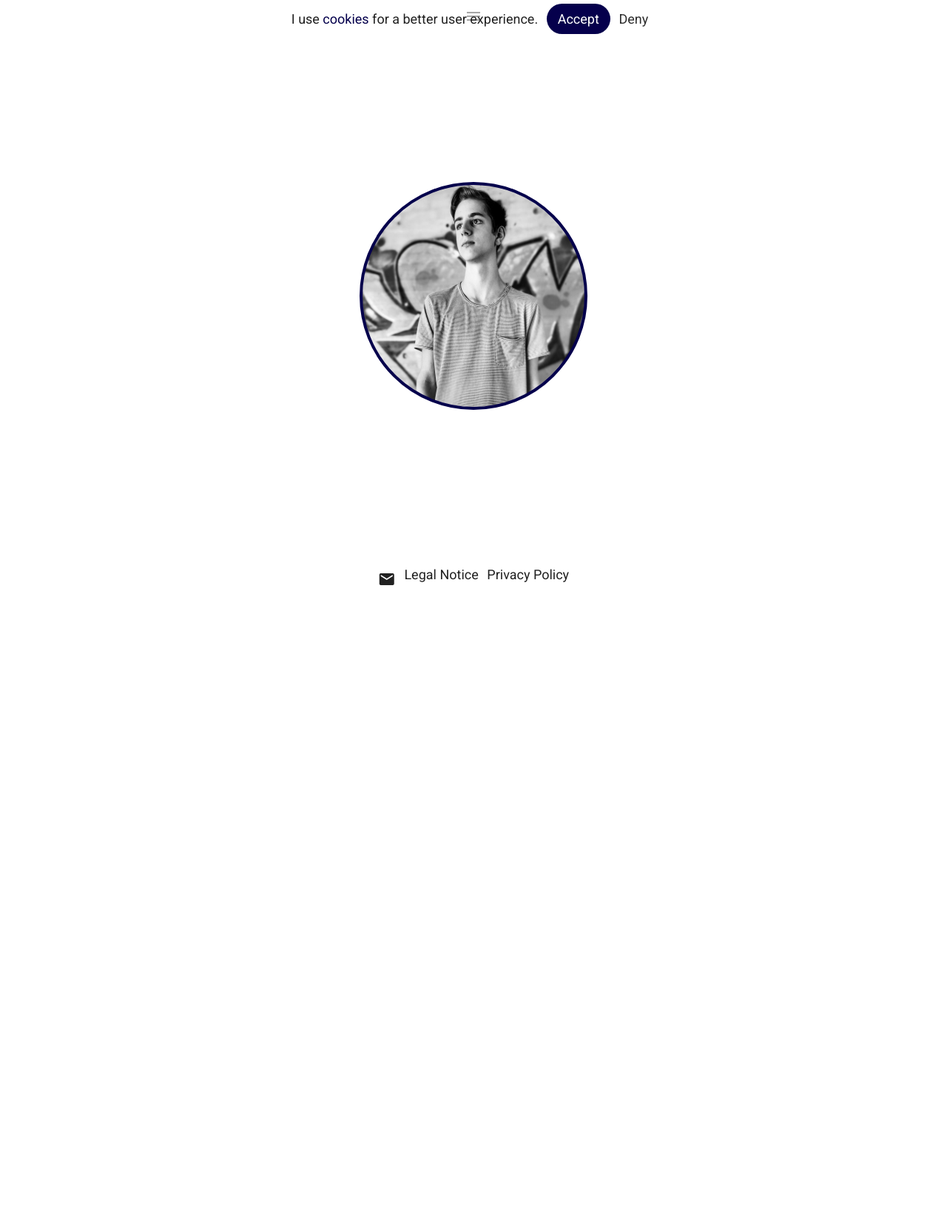
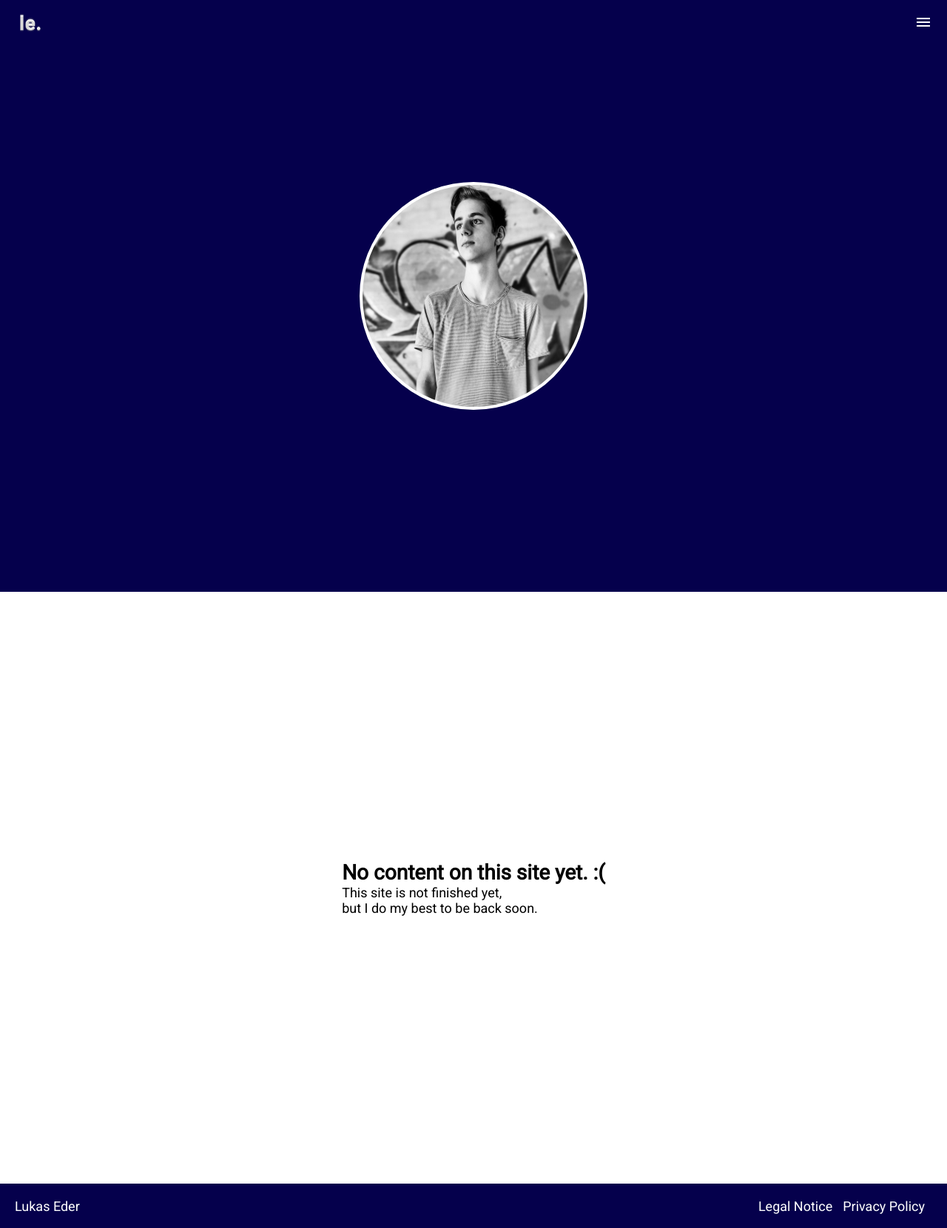
Before and after one commit to GermanKingYT/lukased.github.io, a PHP site: page / in a window 1280 px wide. Shown: the whole page at 74% size. Before the commit the page ends 791 px from the top, so only its background shows below. Run offline with PHP 8.4, Linux system fonts and the light colour scheme.

Commit message:
Big magical update!

```diff
--- /dev/null
+++ b/css/footer.css
@@ -0,0 +1,43 @@
+/* </> Lukas Eder */
+
+/* -- @footer -- */
+
+footer {
+    position: relative;
+    width: 100%;
+    height:60px;
+    background: #05004c;
+}
+
+.footer-area-left {
+    position: absolute;
+    display: inline-block;
+    left: 0;
+    float: left;
+    top: 50%;
+    transform: translateY(-50%);
+    margin: 0 0 0 20px;
+}
+
+.footer-info {
+    display: inline-block;
+    color: #fff;
+    font-size: 18px;
+}
+
+.footer-area-right {
+    position: absolute;
+    display: inline-block;
+    right: 0;
+    float: right;
+    top: 50%;
+    transform: translateY(-50%);
+    margin: 0 20px 0 0;
+}
+.footer-nav>ul>li>a {
+
+    font-size: 18px;
+    color: #fff;
+
+    margin: 0 10px 0 0;
+}
--- /dev/null
+++ b/css/header.css
@@ -0,0 +1,139 @@
+/* </> Lukas Eder */
+
+/* -- @header -- */
+
+header {
+    position: relative;
+    display: block;
+    width: 100%;
+    height: 100vh;
+    background: #05004c;
+}
+
+
+.header-area-nav-left {
+    position: absolute;
+    display: block;
+    left: 0;
+    float: left;
+    top: 50%;
+    transform: translateY(-50%);
+    margin: 0 0 0 20px;
+}
+
+.header-logo>a>.logo {
+    width: 42px;
+    height: 42px;
+    background: url('../img/logo-w.png') no-repeat top center;
+    background-size: 42px 42px;
+}
+
+.header-area-nav {
+    position: absolute;
+    display: block;
+    top: 0;
+    width: 100%;
+    height: 60px;
+}
+
+.header-area-nav-right {
+    position: absolute;
+    display: block;
+    right: 0;
+    float: right;
+    top: 50%;
+    transform: translateY(-50%);
+    margin: 0 20px 0 0;
+}
+
+.header-nav>ul>li>a {
+    color: #fff;
+}
+
+.header-area-avatar {
+    position: absolute;
+    display: block;
+    left: 50%;
+    top: 50%;
+    transform: translate(-50%,-50%);
+}
+
+.header-area-avatar {
+    width: 300px;
+    height: 300px;
+    background: url("../img/avatar.jpg") no-repeat center top;
+    background-size: 300px auto;
+    border: 4px solid #fff;
+    border-radius: 100%;
+}
+
+.header-area-scroll {
+    position: absolute;
+    bottom: 0;
+    margin: 10px 0 10px 0;
+    left: 50%;
+    transform: translateX(-50%);
+}
+.header-area-scroll>a {
+    color: #fff;
+}
+
+/* -- @menu -- */
+
+.menu {
+    z-index: 10000;
+    display: block;
+    position: fixed;
+    width: 25%;
+    height: 100vh;
+    top: 0;
+    right: -100%;
+    background: #fff;
+}
+.menu-header {
+    position: absolute;
+    display: block;
+    top: 0;
+    width: 100%;
+    height: 60px;
+    background: #fff;
+}
+
+
+.menu-header-area-nav {
+    position: absolute;
+    display: block;
+    top: 0;
+    width: 100%;
+    height: 60px;
+}
+
+.menu-header-area-nav-right {
+    position: absolute;
+    display: block;
+    right: 0;
+    float: right;
+    top: 50%;
+    transform: translateY(-50%);
+    margin: 0 20px 0 0;
+}
+
+.menu-nav{
+    position: absolute;
+    top:50%;
+    left: 50%;
+    transform: translate(-50%,-50%);
+}
+
+.menu-nav>ul>li>a {
+    display: block;
+    padding: 10px 0 10px 0;
+    font-size: 18px;
+    color: #212121;
+}
+
+@media only screen and (max-width: 768px) {
+    .menu {
+        width: 100%;
+    }
+}
--- a/css/main.css
+++ b/css/main.css
@@ -1,12 +1,12 @@
 /* </> Lukas Eder */
+
 
 /*
    -- @colors --
    blue=05004c
    light-blue=b8b3ff
    red=7f0000
-
-
+   black=212121
 */
 
 /* -- @general -- */
@@ -19,17 +19,8 @@
 html, body {
     width: 100%;
     height: 100%;
-    font-size: 62.5%;
     font-family: "Roboto", sans-serif;
-    background-color: #fff;
-}
-
-::selection {
-    background: #b8b3ff;
-}
-
-::-moz-selection {
-    background: #b8b3ff;
+    background-color: #ccc;
 }
 
 a {
@@ -37,18 +28,10 @@ a {
     cursor: pointer;
 }
 
-/* -- @material-icons -- */
-
-.material-icons {
-    vertical-align: top !important;
-}
-
-/* -- @list -- */
+/* -- @things -- */
 
 .inline-list {
     display: inline-block;
-    margin: 0;
-    padding: 0;
     list-style-type: none;
     text-align: center;
 }
@@ -64,218 +47,61 @@ a {
     text-align: left;
 }
 
-/* -- @cookie -- */
 
-.cookie {
-    z-index: 1000;
-    position: absolute;
-    width: 100%;
-    display: block;
-    padding: 15px 0 15px 0;
-    background: rgba(255, 255, 255, 0.6);
-    text-align: center;
+.btn {
+    display: inline-block;
+    font-size: 18px;
+    padding: 10px 15px 10px 15px;
+    background: #ddd;
+    color: #212121;
+    border: none;
+    border-radius: 45px;
+    cursor: pointer;
 }
 
-.cookieText {
-    position: relative;
-    display: inline-block;
+.btn-blue {
+    background: #05004c;
+    color: #fff;
 }
 
-.cookieText>p {
-    font-size: 18px;
-    font-size: 1.8rem;
-    color: #212121;
+.btn-red {
+    background: #7f0000;
+    color: #fff;
 }
 
-.cookieText>p>a {
-    font-size: 18px;
-    font-size: 1.8rem;
-    color: #05004c;
-    text-decoration: none;
-}
-
-.cookieAction {
-    position: relative;
-    display: inline-block;
-    margin: 0 10px 0 0;
-}
-
-
-
-.cookieAccept {
-    padding: 10px 15px 10px 15px;
-    margin: 0 10px 0 10px;
-    font-size: 1.8rem;
-    color: #fff;
-    background: #05004c;
-    border-radius: 45px;
-}
-
-.cookieDeny {
-    font-size: 1.8rem;
-    color: #2d2d2d;
-}
-
-/* -- @wrapper -- */
-
-.wrapper {
-    width: 100%;
-    height: 100%;
-
-}
-
-
-/* -- @header -- */
-
-header {
-    top: 0;
-    position: absolute;
-    left: 50%;
-    transform: translateX(-50%);
-    margin: 10px 0 0 0;
-}
-
-header>nav>ul>li>a {
-    text-decoration: none;
-    font-size: 18px;
-    font-size: 1.8rem;
-    padding: 0 5px 0 5px;
-    color: #212121;
+.material-icons {
+    vertical-align: middle;
 }
 
 /* -- @main -- */
 
 main {
+    position: relative;
+    display: block;
+    width: 100%;
+    height: 100vh;
+    background: #fff;
+}
+
+
+section {
+    position: relative;
+    display: block;
+    width: 100%;
+    height: 100vh;
+}
+
+article {
     position: absolute;
     top: 50%;
     left: 50%;
-    transform: translate(-50%, -50%);
+    transform: translate(-50%,-50%);
 }
 
-.avatar {
-    width: 300px;
-    height: 300px;
-    background: url("../img/avatar.jpg") no-repeat center top;
-    background-size: 300px auto;
-    border: 4px solid #05004c;
-    border-radius: 100%;
+h1 {
+    font-size: 28px;
 }
 
-.logo {
-    width: 300px;
-    height: 300px;
-    background: url("../img/logo.png") no-repeat;
-    background-size: 300px auto;
-    border-radius: 100%;
+p {
+    font-size: 18px;
 }
-
-/* -- @footer -- */
-
-.footer-nav {
-    position: absolute;
-    bottom: 0;
-    left: 50%;
-    transform: translateX(-50%);
-    margin-bottom: 10px;
-}
-
-.footer-links {
-    position: absolute;
-    bottom: 0;
-    left: 0;
-    margin: 0 0 10px 20px;
-}
-
-.footer-links>ul>li>a {
-    vertical-align: middle !important;
-    font-size: 18px;
-    font-size: 1.8rem;
-    color: #212121;
-    text-decoration: none;
-    padding: 0 5px 0 5px;
-    cursor: pointer;
-}
-
-
-footer>.footer-nav>ul>li>a {
-    vertical-align: middle !important;
-    font-size: 18px;
-    font-size: 1.8rem;
-    color: #212121;
-    text-decoration: none;
-    padding: 0 5px 0 5px;
-    cursor: pointer;
-}
-
-/* -- @menu -- */
-
-
-.menu {
-    z-index: 10000;
-    top: 0;
-    left: -100%;
-    position: absolute;
-    width: 100%;
-    height: 100%;
-    background: #05004c;
-}
-
-.menu-header {
-    top: 0;
-    position: absolute;
-    left: 50%;
-    transform: translateX(-50%);
-}
-
-.menu-header>nav>ul>li>a {
-    text-decoration: none;
-    font-size: 18px;
-    font-size: 1.8rem;
-    padding: 0 5px 0 5px;
-    color: #fff !important;
-}
-
-
-.menu-main>.menu-links>ul>li>a {
-    text-decoration: none;
-    font-size: 24px;
-    font-size: 2.4rem;
-    color: #fff !important;
-    line-height: 35px;
-}
-
-.menu-footer>.menu-footer-nav>ul>li>a {
-    text-decoration: none;
-    font-size: 18px;
-    font-size: 1.8rem;
-    padding: 0 5px 0 5px;
-    color: #fff !important;
-}
-.menu-footer-nav {
-    position: absolute;
-    bottom: 0;
-    left: 50%;
-    transform: translateX(-50%);
-    margin-bottom: 10px;
-}
-
-/* -- @media -- */
-
-@media only screen and (max-width: 768px) {
-    .cookieText {
-        display: block;
-    }
-    .cookieAction {
-        display: block;
-        margin: 15px 0 10px 0;
-    }
-
-    .footer-nav>ul>li>a {
-        display: block;
-        line-height: 25px;
-    }
-    .menu-footer-nav>ul>li>a {
-        display: block;
-        line-height: 25px;
-    }
-}
--- a/index.html
+++ b/index.html
@@ -26,79 +26,116 @@
         <meta name="theme-color" content="#05004c">
 
         <link href="https://fonts.googleapis.com/css?family=Roboto" rel="stylesheet">
+        <link href="https://fonts.googleapis.com/css?family=Roboto+Slab" rel="stylesheet">
         <link href="https://fonts.googleapis.com/icon?family=Material+Icons" rel="stylesheet">
         <link href="https://maxcdn.bootstrapcdn.com/font-awesome/4.7.0/css/font-awesome.min.css" rel="stylesheet">
+        <link href="css/cookie.css" rel="stylesheet">
+        <link href="css/header.css" rel="stylesheet">
+        <link href="css/footer.css" rel="stylesheet">
         <link href="css/main.css" rel="stylesheet">
 
         <script src="js/jquery-3.2.1.min.js"></script>
         <script src="js/main.js"></script>
     </head>
-    <body>
+
+    <body><!--
         <div class="cookie">
-            <div class="cookieText">
-                <p>I use <a href="legal_notice.html#privacy-policy">cookies</a> for a better user experience.</p>
+            <div class="cookie-wrapper">
+                <p>I use <a href="legal-notice.html#privacy-policy">cookies</a> for a better user experience.</p>
+
+                <ul class="inline-list">
+                    <li><a class="cookieAccept btn btn-blue">Accept</a></li>
+                    <li><a class="cookieDeny"><i class="material-icons">close</i></a></li>
+                </ul>
             </div>
-            <div class="cookieAction">
-                <ul class="inline-list">
-                    <li><a class="cookieAccept">Accept</a></li>
-                    <li><a class="cookieDeny">Deny</a></li>
-                </ul>
+        </div>-->
+
+        <div class="wrapper">
+            <header>
+                <div class="header-wrapper">
+                    <div class="header-area-nav">
+                        <div class="header-area-nav-left">
+                            <div class="header-logo">
+                                <a href="#"><div class="logo"></div></a>
                             </div>
                         </div>
 
-        <div class="wrapper">
-            <header>
-                <nav>
+                        <div class="header-area-nav-right">
+                            <nav class="header-nav">
                                 <ul class="inline-list">
-                        <li><a class="menu-open"><i class=" material-icons">menu</i></a></li>
+                                    <li><a class="menu-show"><i class="material-icons">menu</i></a></li>
                                 </ul>
                             </nav>
+                        </div>
+                    </div>
+
+                    <div class="header-area-avatar">
+                        <div class="header-avatar"></div>
+                    </div>
+
+                    <div class="header-area-scroll">
+                        <a class="scroll" href="#first"><i class="material-icons">&#xE5DB;</i></a>
+                    </div>
+                </div>
             </header>
 
             <main>
-                <div class="avatar"></div>
+                <div class="main-wrapper">
+                    <section id="first">
+                        <article>
+                            <h1>No content on this site yet. :(</h1>
+                            <p>
+                                This site is not finished yet,<br>
+                                but I do my best to be back soon.<br>
+                            </p>
+                        </article>
+                    </section>
+                </div>
             </main>
 
             <footer>
+                <div class="footer-wrapper">
+                    <div class="footer-area-left">
+                        <p class="footer-info">Lukas Eder</p>
+                    </div>
+
+                    <div class="footer-area-right">
                         <nav class="footer-nav">
                             <ul class="inline-list">
-                        <li><a href="mailto:lukasedeeeer@gmail.com"><i class="material-icons">email</i></a></li>
-                        <li><a href="legal_notice.html#legal-notice">Legal Notice</a></li>
-                        <li><a href="legal_notice.html#privacy-policy">Privacy Policy</a></li>
+                                <li><a href="legal-notice.html#legal-notice">Legal Notice</a></li>
+                                <li><a href="legal-notice.html#privacy-policy">Privacy Policy</a></li>
                             </ul>
                         </nav>
+                    </div>
+                </div>
             </footer>
         </div>
 
         <div class="menu">
             <header class="menu-header">
-                <nav>
+                <div class="menu-header-wrapper">
+                    <div class="menu-header-area-nav-right">
+                        <nav class="menu-header-nav">
                             <ul class="inline-list">
-                        <li><a class="menu-close"><i class=" material-icons">close</i></a></li>
+                                <li><a class="menu-hide"><i class="material-icons">close</i></a></li>
                             </ul>
                         </nav>
+                    </div>
+                </div>
             </header>
-
-            <main class="menu-main">
-                <nav class="menu-links">
+            <div class="menu-main">
+                <div class="menu-main-wrapper">
+                    <nav class="menu-nav">
                         <ul class="list">
-                        <li><a href="https://github.com/lukased"><i class="fa fa-github"></i> Github</li>
-                        <li><a href="https://instagram.com/lukasedeeeer"><i class="fa fa-instagram"></i> Instagram</a></li>
-                        <li><a href="https://twitter.com/lukasedeeeer"><i class="fa fa-twitter"></i> Twitter</a></li>
-                        <li><a href="https://facebook.com/lukasedeeeer"><i class="fa fa-facebook-official"></i> Facebook</a></li>
+                            <li><a href="#">Link</a></li>
+                            <li><a href="#">Link</a></li>
+                            <li><a href="#">Link</a></li>
+                            <li><a href="#">Link</a></li>
+                            <li><a href="#">Link</a></li>
                         </ul>
                     </nav>
-            </main>
-
-            <footer class="menu-footer">
-                <nav class="menu-footer-nav">
-                    <ul class="inline-list">
-                        <li><a href="mailto:lukasedeeeer@gmail.com"><i class="material-icons">email</i></a></li>
-                        <li><a href="legal_notice.html#legal-notice">Legal Notice</a></li>
-                        <li><a href="legal_notice.html#privacy-policy">Privacy Policy</a></li>
-                    </ul>
-                </nav>
-            </footer>
+                </div>
+            </div>
         </div>
     </body>
 </html>
--- a/js/main.js
+++ b/js/main.js
@@ -1,6 +1,9 @@
 /* </> Lukas Eder */
 
 $(document).ready(function () {
+
+    /* -- @cookie -- */
+/*
     if (document.cookie == "") {
         $('.cookie').css('display','block');
     } else {
@@ -24,17 +27,15 @@ $(document).ready(function () {
         $('.cookie').remove();
     });
 
-    // Menu
-    function openMenu() {
-        $('.menu').animate({left: "0"});
-    }
+*/
 
+    /* -- @menu --*/
 
-    $('.menu-open').click(function () {
-        openMenu();
+    $('.menu-show').click(function () {
+        $('.menu').animate({right: 0},{duration: 500});
     });
 
-    $('.menu-close').click(function () {
-        $('.menu').animate({left: "-100%"},{duration: 250});
+    $('.menu-hide').click(function () {
+        $('.menu').animate({right: '-100%'},{duration: 250});
     });
 });
```
Also changed, not shown: css/cookie.css (added, +46 -0 lines), sitemap.xml (deleted, +0 -15 lines), img/avatar_breadcrumb.jpg (deleted), img/logo-w.png (added), img/logo.png, img/me.png (added), img/og_image.jpg (deleted), legal-notice.html (renamed from legal_notice.html), 1 other file. Lines whose indentation alone changed are shown as unchanged.
